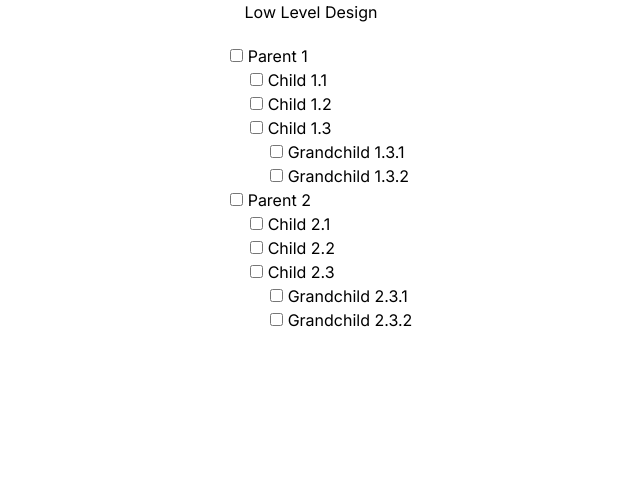
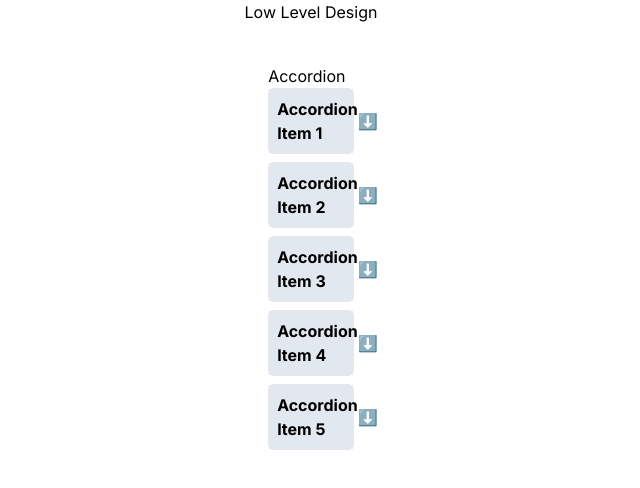
Before and after one commit to TheAbhishekThakur/advanced-reactjs, a Next.js app: page /lld in a window 1280 px wide. Shown: the top 488 px of the page, without its empty margins (329-969 px from the left). Built offline with nearby package versions, Linux system fonts and the light colour scheme.

Commit message:
Accordion Done

```diff
--- /dev/null
+++ b/src/app/lld/accordion/accordianItem.js
@@ -0,0 +1,18 @@
+import React from "react";
+
+const AccordianItem = ({ title, body, setOpenIndex, isOpen }) => {
+  return (
+    <div className="border border-black-300 rounded-md mb-2">
+      <div
+        className="font-bold p-2 bg-slate-200 flex justify-between items-center cursor-pointer"
+        onClick={setOpenIndex}
+      >
+        <span>{title}</span>
+        <span>⬇️</span>
+      </div>
+      {isOpen && <div className="p-2">{body}</div>}
+    </div>
+  );
+};
+
+export default AccordianItem;
--- /dev/null
+++ b/src/app/lld/accordion/index.js
@@ -0,0 +1,51 @@
+import { useState } from "react";
+import AccordianItem from "./accordianItem";
+
+const data = [
+  {
+    title: "Accordion Item 1",
+    body: "Content for Accordion Item 1",
+  },
+  {
+    title: "Accordion Item 2",
+    body: "Content for Accordion Item 2",
+  },
+  {
+    title: "Accordion Item 3",
+    body: "Content for Accordion Item 3",
+  },
+  {
+    title: "Accordion Item 4",
+    body: "Content for Accordion Item 4",
+  },
+  {
+    title: "Accordion Item 5",
+    body: "Content for Accordion Item 5",
+  },
+];
+
+const Accordion = () => {
+  const [openIndex, setOpenIndex] = useState(null);
+  return (
+    <div className="w-[50%] m-auto mt-5">
+      <h1>Accordion</h1>
+      {data.map((item, index) => (
+        <AccordianItem
+          key={index}
+          title={item.title}
+          body={item.body}
+          setOpenIndex={() => {
+            if (openIndex === index) {
+              setOpenIndex(null);
+              return;
+            }
+            setOpenIndex(index);
+          }}
+          isOpen={openIndex === index}
+        />
+      ))}
+    </div>
+  );
+};
+
+export default Accordion;
--- a/src/app/lld/page.js
+++ b/src/app/lld/page.js
@@ -5,6 +5,7 @@ import TabForm from "./tab-form";
 import FileExplorer from "./file-explorer";
 import OtpInput from "./otp-input";
 import NestedCheckboxes from "./nested-checkboxes";
+import Accordion from "./accordion";
 
 const LLD = () => {
   return (
@@ -20,7 +21,8 @@ const LLD = () => {
           {/* <TabForm /> */}
           {/* <FileExplorer /> */}
           {/* <OtpInput /> */}
-          <NestedCheckboxes />
+          {/* <NestedCheckboxes /> */}
+          <Accordion />
         </div>
       </div>
     </>
```
Also changed, not shown: 1 other file (tests, documents, lock files or other folders).
